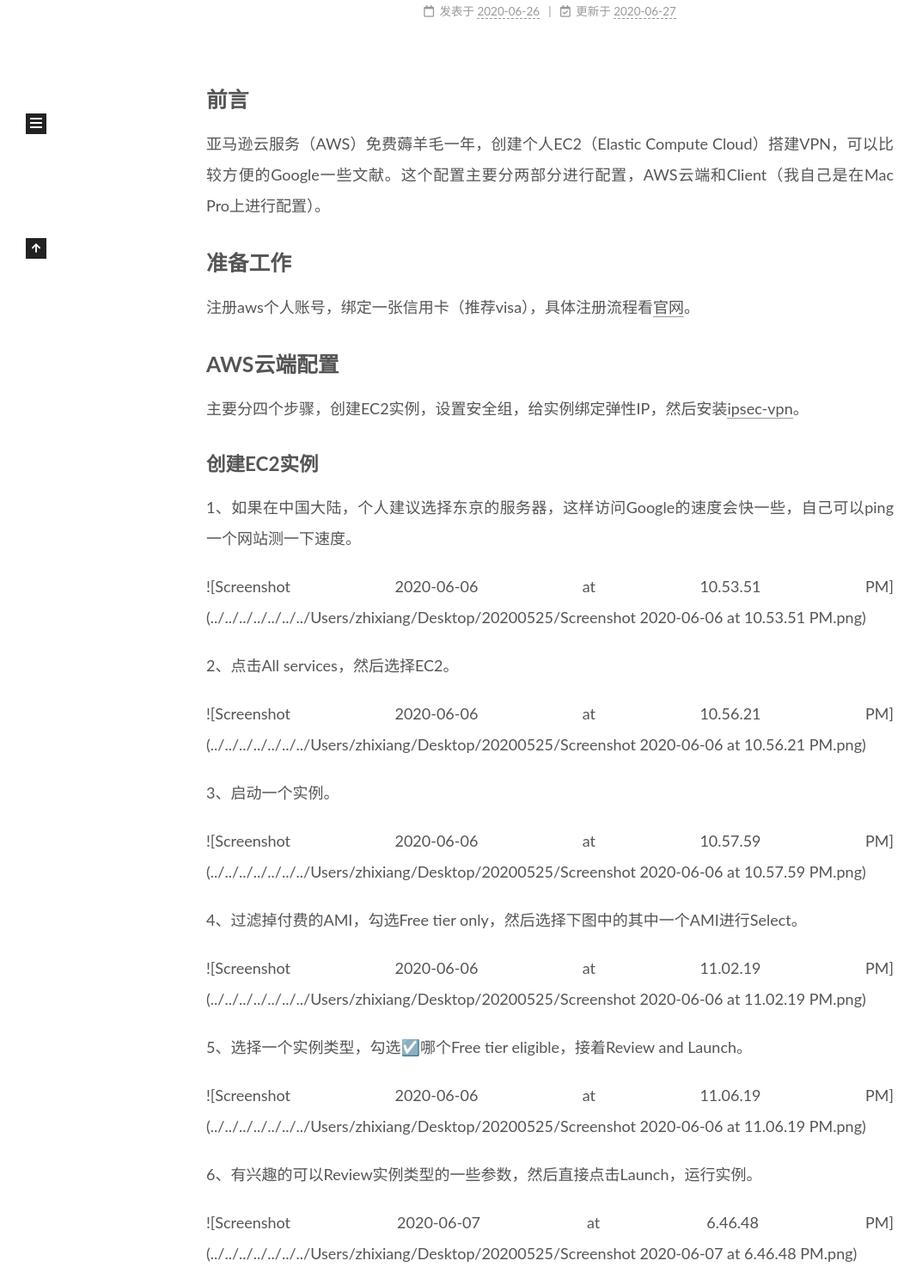
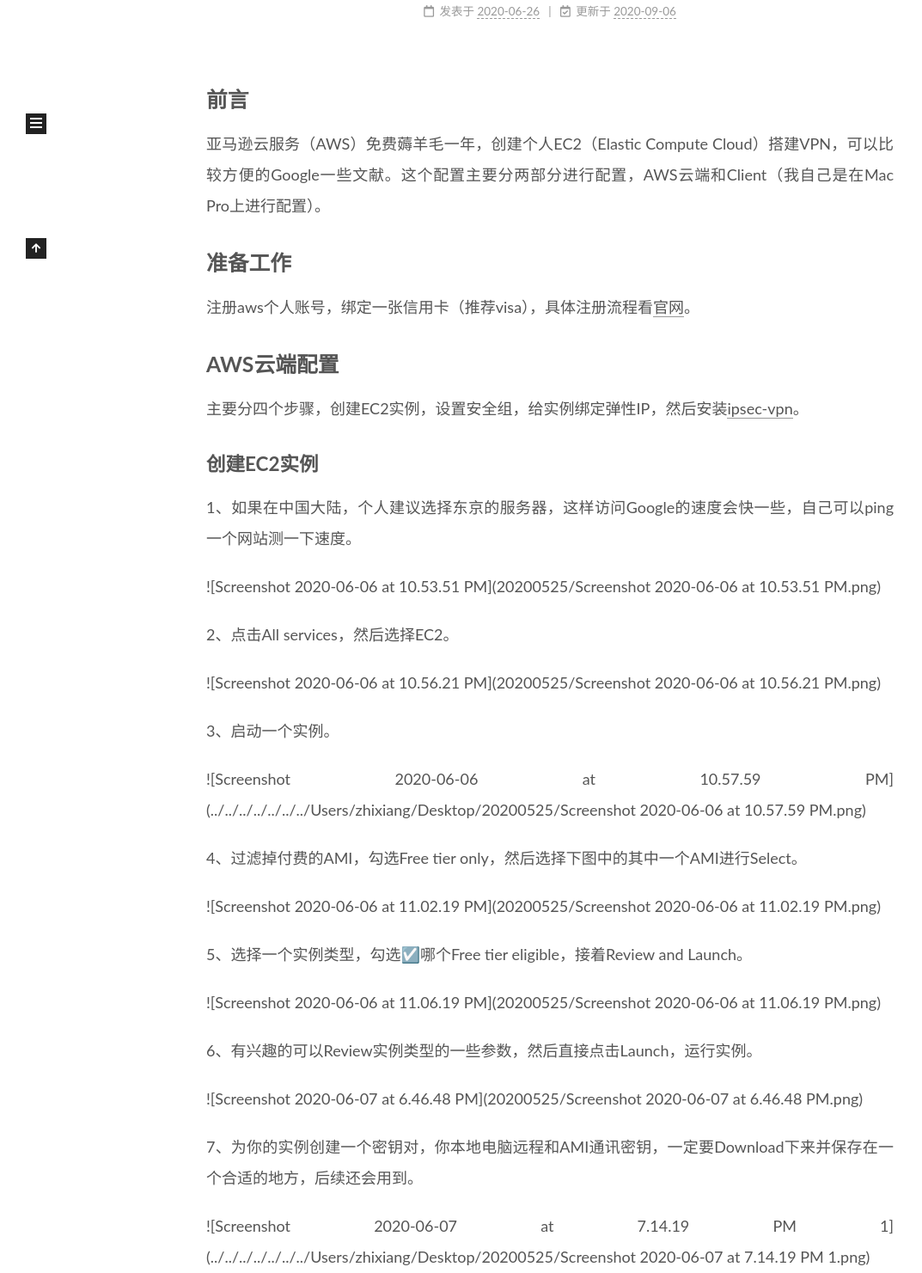
Before and after one commit to LZXdeGitHub/LZXdeBlog.github.io, a plain HTML site: page index.html in a window 1280 px wide. Shown: the part 599-2080 px from the top of the page at 86% size, without its empty margins (0-1073 px from the left). Drawn offline with Linux system fonts and the light colour scheme.

Commit message:
Site updated: 2020-09-06 15:18:55

```diff
--- a/index.html
+++ b/index.html
@@ -234,7 +234,7 @@
                   <i class="far fa-calendar-check"></i>
                 </span>
                 <span class="post-meta-item-text">更新于</span>
-                <time title="修改时间：2020-06-27 10:36:34" itemprop="dateModified" datetime="2020-06-27T10:36:34+08:00">2020-06-27</time>
+                <time title="修改时间：2020-09-06 15:18:49" itemprop="dateModified" datetime="2020-09-06T15:18:49+08:00">2020-09-06</time>
               </span>
 
 
@@ -250,19 +250,19 @@
 
           <h2 id="前言"><a href="#前言" class="headerlink" title="前言"></a>前言</h2><p>亚马逊云服务（AWS）免费薅羊毛一年，创建个人EC2（Elastic Compute Cloud）搭建VPN，可以比较方便的Google一些文献。这个配置主要分两部分进行配置，AWS云端和Client（我自己是在Mac Pro上进行配置）。</p>
 <h2 id="准备工作"><a href="#准备工作" class="headerlink" title="准备工作"></a>准备工作</h2><p>注册aws个人账号，绑定一张信用卡（推荐visa），具体注册流程看<a href="https://aws.amazon.com" target="_blank" rel="noopener">官网</a>。</p>
-<h2 id="AWS云端配置"><a href="#AWS云端配置" class="headerlink" title="AWS云端配置"></a>AWS云端配置</h2><p>主要分四个步骤，创建EC2实例，设置安全组，给实例绑定弹性IP，然后安装<a href="https://github.com/hwdsl2/setup-ipsec-vpn" target="_blank" rel="noopener">ipsec-vpn</a>。</p>
+<h2 id="AWS云端配置"><a href="#AWS云端配置" class="headerlink" title="AWS云端配置"></a>AWS云端配置</h2><p>主要分四个步骤，创建EC2实例，设置安全组，给实例绑定弹性IP，然后安装<a href="https://github.com/hwdsl2/setup-ipsec-vpn">ipsec-vpn</a>。</p>
 <h3 id="创建EC2实例"><a href="#创建EC2实例" class="headerlink" title="创建EC2实例"></a>创建EC2实例</h3><p>1、如果在中国大陆，个人建议选择东京的服务器，这样访问Google的速度会快一些，自己可以ping一个网站测一下速度。</p>
-<p>![Screenshot 2020-06-06 at 10.53.51 PM](../../../../../../../Users/zhixiang/Desktop/20200525/Screenshot 2020-06-06 at 10.53.51 PM.png)</p>
+<p>![Screenshot 2020-06-06 at 10.53.51 PM](20200525/Screenshot 2020-06-06 at 10.53.51 PM.png)</p>
 <p>2、点击All services，然后选择EC2。</p>
-<p>![Screenshot 2020-06-06 at 10.56.21 PM](../../../../../../../Users/zhixiang/Desktop/20200525/Screenshot 2020-06-06 at 10.56.21 PM.png)</p>
+<p>![Screenshot 2020-06-06 at 10.56.21 PM](20200525/Screenshot 2020-06-06 at 10.56.21 PM.png)</p>
 <p>3、启动一个实例。</p>
 <p>![Screenshot 2020-06-06 at 10.57.59 PM](../../../../../../../Users/zhixiang/Desktop/20200525/Screenshot 2020-06-06 at 10.57.59 PM.png)</p>
 <p>4、过滤掉付费的AMI，勾选Free tier only，然后选择下图中的其中一个AMI进行Select。</p>
-<p>![Screenshot 2020-06-06 at 11.02.19 PM](../../../../../../../Users/zhixiang/Desktop/20200525/Screenshot 2020-06-06 at 11.02.19 PM.png)</p>
+<p>![Screenshot 2020-06-06 at 11.02.19 PM](20200525/Screenshot 2020-06-06 at 11.02.19 PM.png)</p>
 <p>5、选择一个实例类型，勾选☑️哪个Free tier eligible，接着Review and Launch。</p>
-<p>![Screenshot 2020-06-06 at 11.06.19 PM](../../../../../../../Users/zhixiang/Desktop/20200525/Screenshot 2020-06-06 at 11.06.19 PM.png)</p>
+<p>![Screenshot 2020-06-06 at 11.06.19 PM](20200525/Screenshot 2020-06-06 at 11.06.19 PM.png)</p>
 <p>6、有兴趣的可以Review实例类型的一些参数，然后直接点击Launch，运行实例。</p>
-<p>![Screenshot 2020-06-07 at 6.46.48 PM](../../../../../../../Users/zhixiang/Desktop/20200525/Screenshot 2020-06-07 at 6.46.48 PM.png)</p>
+<p>![Screenshot 2020-06-07 at 6.46.48 PM](20200525/Screenshot 2020-06-07 at 6.46.48 PM.png)</p>
 <p>7、为你的实例创建一个密钥对，你本地电脑远程和AMI通讯密钥，一定要Download下来并保存在一个合适的地方，后续还会用到。</p>
 <p>![Screenshot 2020-06-07 at 7.14.19 PM 1](../../../../../../../Users/zhixiang/Desktop/20200525/Screenshot 2020-06-07 at 7.14.19 PM 1.png)</p>
 <p>8、点击查看你的实例。</p>
@@ -282,7 +282,7 @@
 <p>2、关联实例。</p>
 <p>![Screenshot 2020-06-07 at 7.34.10 PM](../../../../../../../Users/zhixiang/Desktop/20200525/Screenshot 2020-06-07 at 7.34.10 PM.png)</p>
 <p>![Screenshot 2020-06-07 at 7.35.41 PM](../../../../../../../Users/zhixiang/Desktop/20200525/Screenshot 2020-06-07 at 7.35.41 PM.png)</p>
-<h3 id="安装ipsec-vpn"><a href="#安装ipsec-vpn" class="headerlink" title="安装ipsec-vpn"></a>安装<a href="https://github.com/hwdsl2/setup-ipsec-vpn" target="_blank" rel="noopener">ipsec-vpn</a></h3><p>1、本地终端连接你创建的实例，在你创建实例保存密钥对的路径去开启终端，接着运行下图的1步骤，然后输入yes，按enter键，进行2步骤你就会连接到你创建的实例。（ps. 一般你执行过1后，后续连接你直接输入2指令就行）</p>
+<h3 id="安装ipsec-vpn"><a href="#安装ipsec-vpn" class="headerlink" title="安装ipsec-vpn"></a>安装<a href="https://github.com/hwdsl2/setup-ipsec-vpn">ipsec-vpn</a></h3><p>1、本地终端连接你创建的实例，在你创建实例保存密钥对的路径去开启终端，接着运行下图的1步骤，然后输入yes，按enter键，进行2步骤你就会连接到你创建的实例。（ps. 一般你执行过1后，后续连接你直接输入2指令就行）</p>
 <p>![Screenshot 2020-06-07 at 7.39.42 PM](../../../../../../../Users/zhixiang/Desktop/20200525/Screenshot 2020-06-07 at 7.39.42 PM.png)</p>
 <p>2、安装指令</p>
 <figure class="highlight plain"><table><tr><td class="gutter"><pre><span class="line">1</span><br></pre></td><td class="code"><pre><span class="line">wget https:&#x2F;&#x2F;git.io&#x2F;vpnsetup -O vpnsetup.sh &amp;&amp; sudo sh vpnsetup.sh</span><br></pre></td></tr></table></figure>
@@ -290,7 +290,7 @@
 <p>![Screenshot 2020-06-07 at 7.46.06 PM](../../../../../../../Users/zhixiang/Desktop/20200525/Screenshot 2020-06-07 at 7.46.06 PM.png)</p>
 <p>3、安装完成之后，要记录下来你的vpn信息，本地客户端配置vpn的时候要用到。</p>
 <p>![Screenshot 2020-06-07 at 8.13.42 PM](../../../../../../../Users/zhixiang/Desktop/20200525/Screenshot 2020-06-07 at 8.13.42 PM.png)</p>
-<h2 id="本地客户端设置"><a href="#本地客户端设置" class="headerlink" title="本地客户端设置"></a>本地客户端设置</h2><p>依据自己的本地机装的操作系统类型，进行相应的配置，请参考GitHub上的这个<a href="https://github.com/hwdsl2/setup-ipsec-vpn/blob/master/docs/clients.md" target="_blank" rel="noopener">链接</a>🔗。</p>
+<h2 id="本地客户端设置"><a href="#本地客户端设置" class="headerlink" title="本地客户端设置"></a>本地客户端设置</h2><p>依据自己的本地机装的操作系统类型，进行相应的配置，请参考GitHub上的这个<a href="https://github.com/hwdsl2/setup-ipsec-vpn/blob/master/docs/clients.md">链接</a>🔗。</p>
 <p>如果是mac os注意下图的这两处，一定要设置对。</p>
 <p>![Screenshot 2020-06-07 at 7.53.06 PM](../../../../../../../Users/zhixiang/Desktop/20200525/Screenshot 2020-06-07 at 7.53.06 PM.png)</p>
 
```
Also changed, not shown: 2020/06/26/20200525/index.html (+10 -10 lines).
